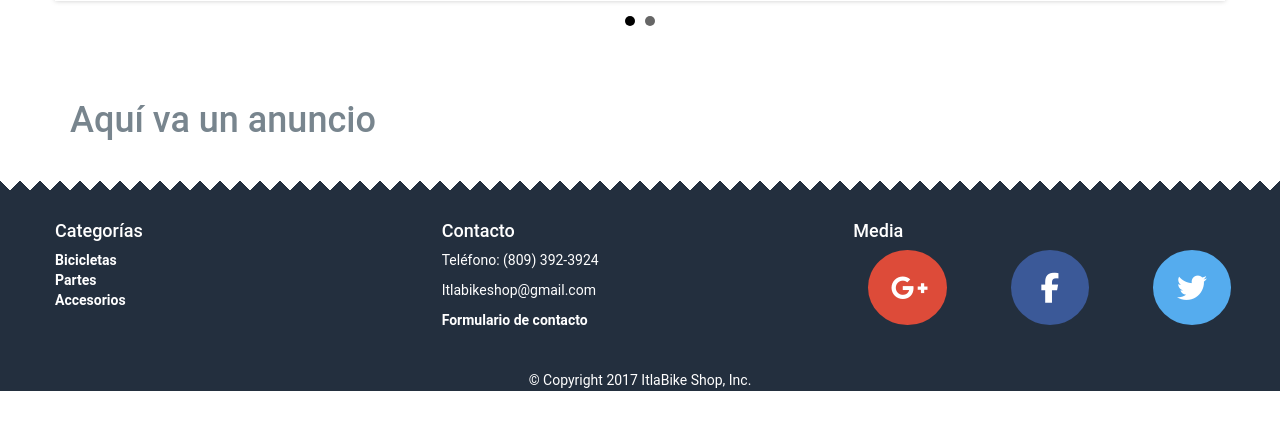
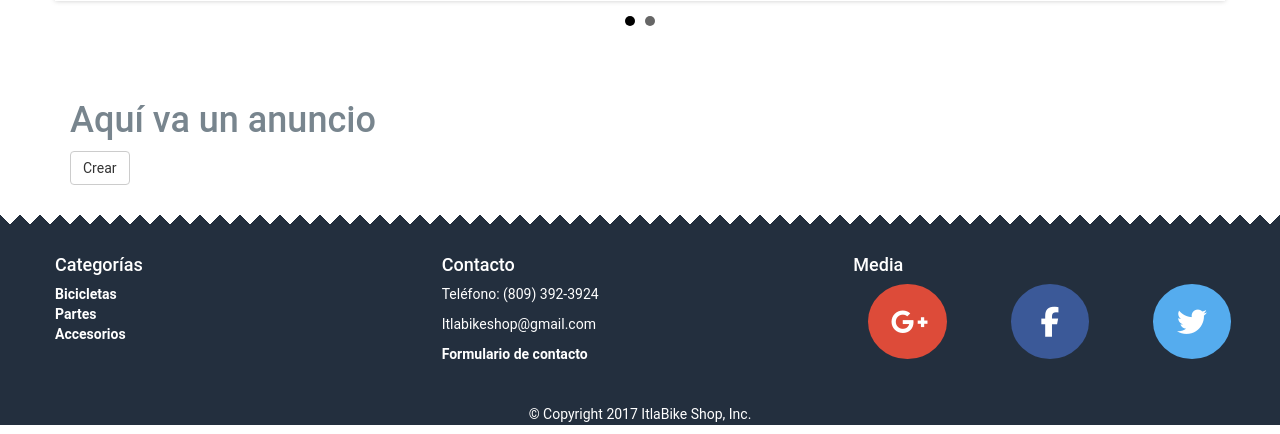
Before and after one commit to oliver2k20/ItlaBike, a CodeIgniter app: page /ItlaBike/ in a window 1280 px wide. Shown: the part 1005-1439 px from the top of the page. Before the commit the page ends 1396 px from the top, so only its background shows below. Run offline with CodeIgniter, Linux system fonts and the light colour scheme; grey boxes labelled with a size stand in for pictures from a placeholder-image service; some libraries are stand-ins or nearby versions.

Commit message:
Para ver la creacion :v

```diff
--- a/application/views/home.php
+++ b/application/views/home.php
@@ -133,4 +133,5 @@
 
 <div class="row" style="margin: 20px 0">
 	<h1>Aquí va un anuncio</h1>
+    <a class="btn btn-default" href="<?php echo site_url('articulo/crearBicicleta')?>">Crear</a>
 </div>
```
